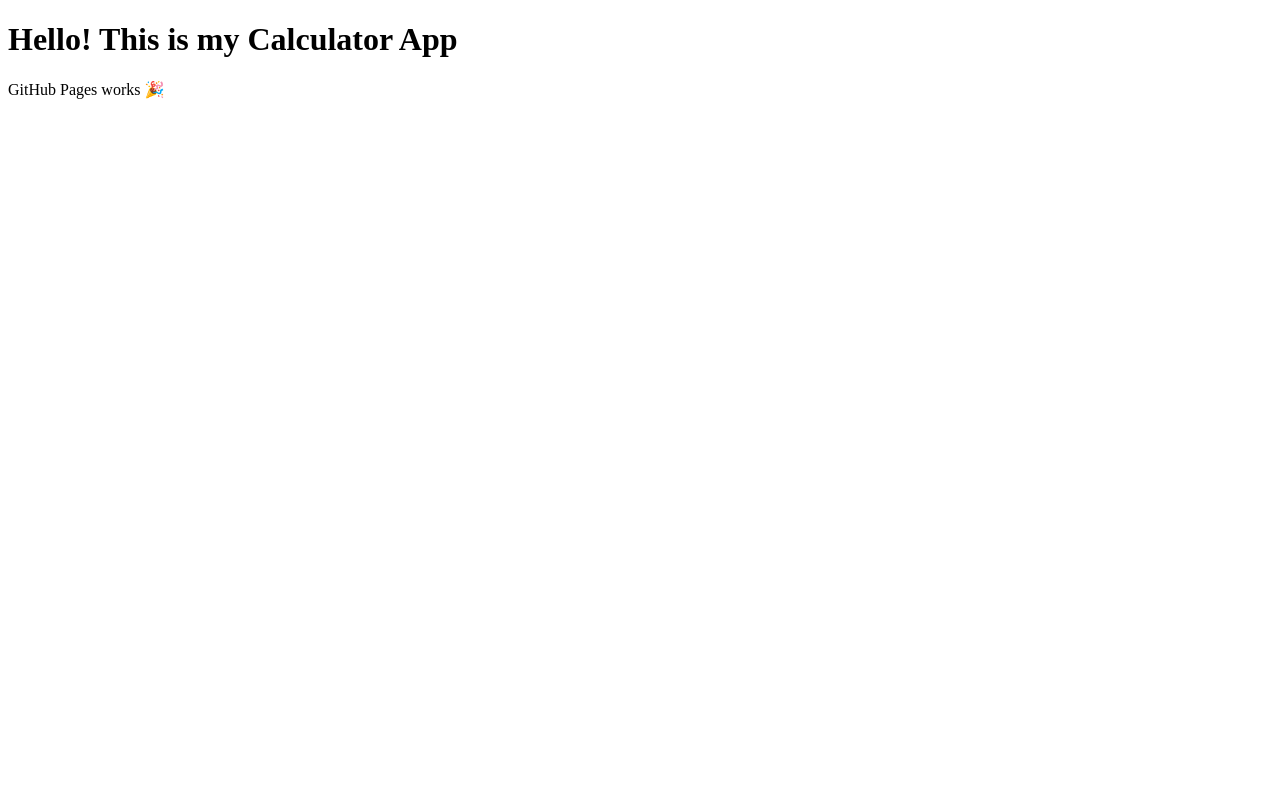
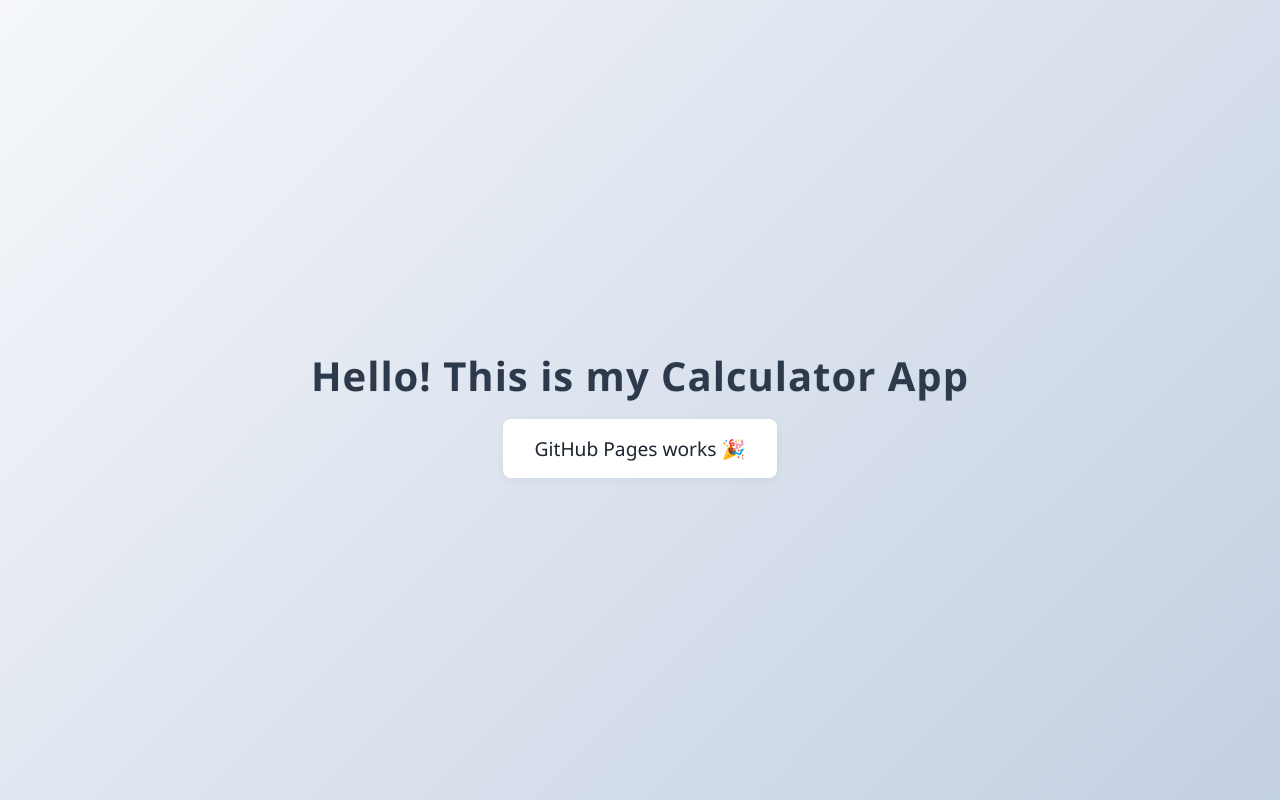
Before and after one commit to roque-riri2426/calculator-app, a plain HTML site: page index.html in a window 1280 px wide. Drawn offline with Linux system fonts and the light colour scheme.

Commit message:
Update index.html

```diff
--- a/index.html
+++ b/index.html
@@ -4,6 +4,47 @@
   <meta charset="UTF-8">
   <meta name="viewport" content="width=device-width, initial-scale=1.0">
   <title>Calculator App</title>
+  <style>
+    body {
+      font-family: 'Segoe UI', Tahoma, Geneva, Verdana, sans-serif;
+      background: linear-gradient(135deg, #f5f7fa 0%, #c3cfe2 100%);
+      margin: 0;
+      padding: 0;
+      min-height: 100vh;
+      display: flex;
+      flex-direction: column;
+      align-items: center;
+      justify-content: center;
+    }
+
+    h1 {
+      color: #2d3a4b;
+      font-size: 2.5rem;
+      margin-bottom: 1rem;
+      letter-spacing: 1px;
+      text-shadow: 0 1px 2px rgba(0,0,0,0.04);
+    }
+
+    p {
+      background: #fff;
+      padding: 1rem 2rem;
+      border-radius: 8px;
+      box-shadow: 0 2px 8px rgba(44, 62, 80, 0.06);
+      color: #1b2430;
+      font-size: 1.2rem;
+      margin: 0;
+    }
+
+    @media (max-width: 600px) {
+      h1 {
+        font-size: 2rem;
+      }
+      p {
+        font-size: 1rem;
+        padding: 0.8rem 1.2rem;
+      }
+    }
+  </style>
 </head>
 <body>
   <h1>Hello! This is my Calculator App</h1>
```
